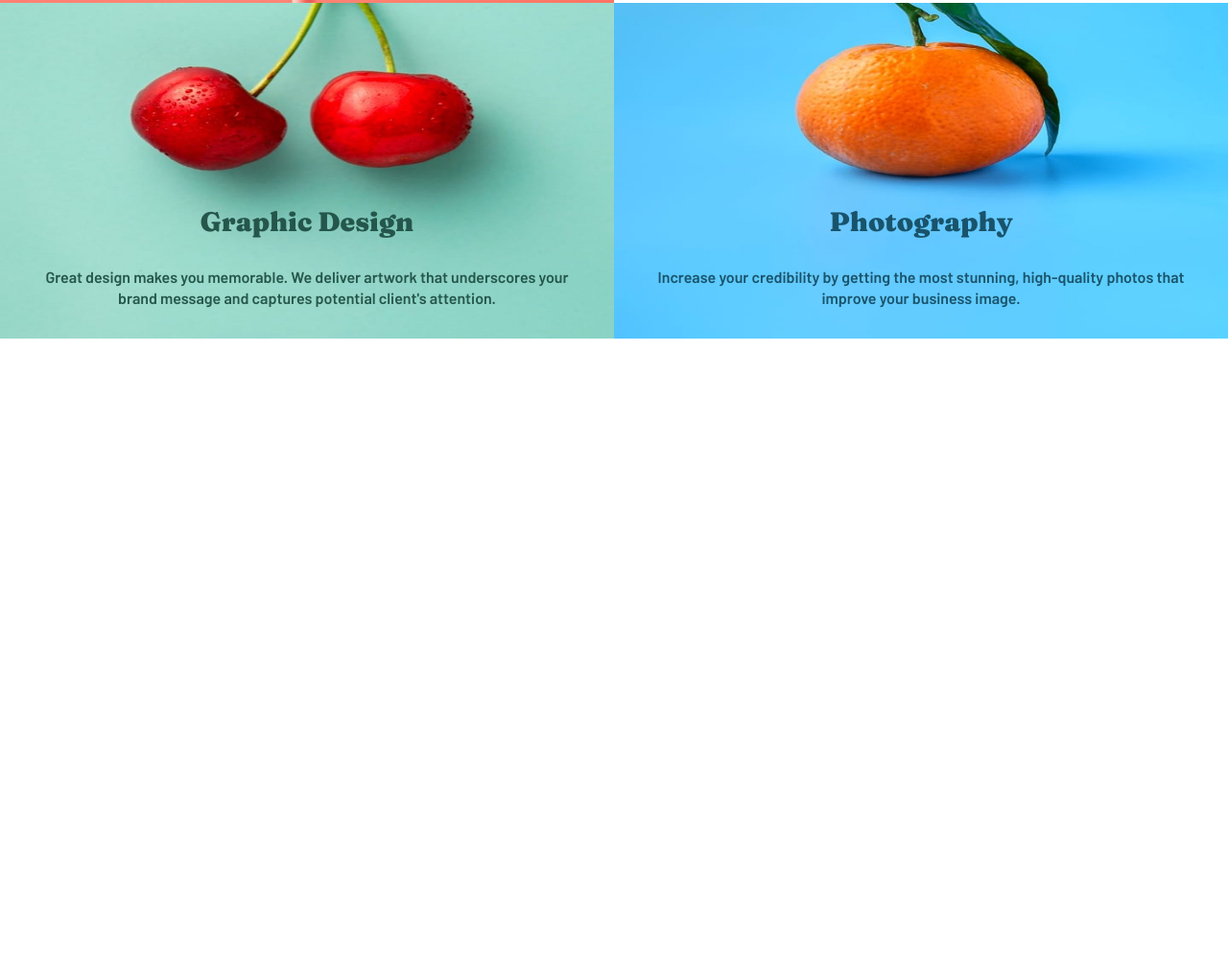
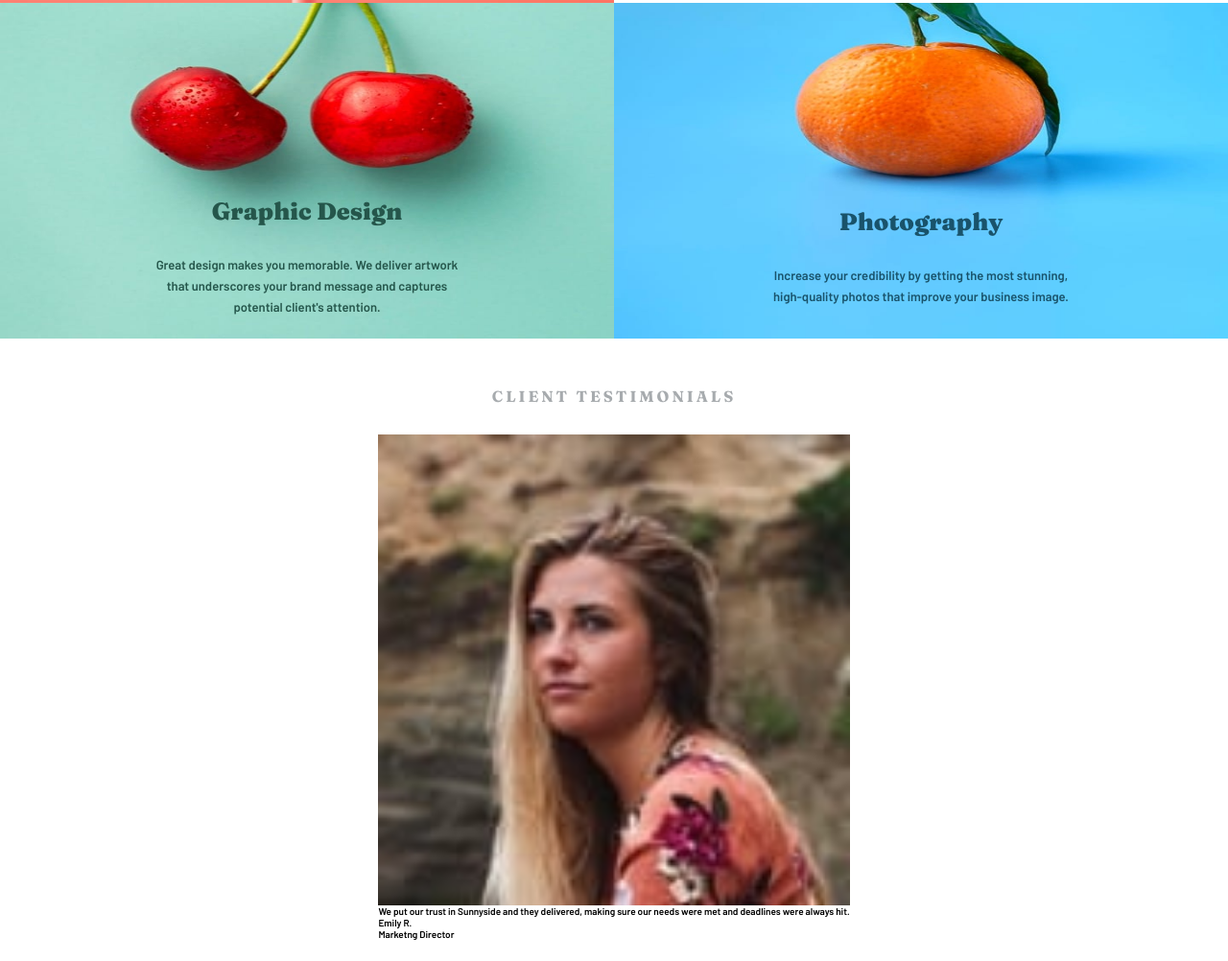
Before and after one commit to Juan2579/Sunnyside-Agency, a plain HTML site: page index.html in a window 1280 px wide. Shown: the part 1257-2259 px from the top of the page at 96% size. Before the commit the page ends 1610 px from the top, so only its background shows below. Drawn offline with Linux system fonts and the light colour scheme.

Commit message:
Clients section's basic structure and final structure of Graphic Design and Photography's sections

```diff
--- a/css/desktop.css
+++ b/css/desktop.css
@@ -107,3 +107,13 @@
 .graphic-design_container .graphic-design_information, .photography_container .photography_information{
     padding-bottom: 20px;
 }
+
+
+.graphic-design_information h2, .photography_information h2{
+    font-size: 2.5rem;
+}
+
+.graphic-design_information p, .photography_information p{
+    width: 55%;
+    font-size: 1.3rem;
+}
--- a/index.html
+++ b/index.html
@@ -89,6 +89,29 @@
         </div>
       </div>
     </section>
+
+    <section class="main-clients_container">
+      <h2>CLIENT TESTIMONIALS</h2>
+      <article class="client_container">
+        <img src="./assets/images/image-emily.jpg" alt="Photo of Emily R.">
+        <p class="client_experience">We put our trust in Sunnyside and they delivered, making sure our needs were met and deadlines were always hit.</p>
+        <p class="client_name">Emily R.</p>
+        <p class="client_role">Marketng Director</p>
+      </article>
+      <article class="client_container">
+        <img src="./assets/images/image-thomas.jpg" alt="Photo of Thomas S.">
+        <p class="client_experience">Sunnyside's enthusiasm coupled with their keen interest in our brand's success made it a satisfying and enjoyable experience.</p>
+        <p class="client_name">Thomas S.</p>
+        <p class="client_role">Chef Operating Officer</p>
+      </article>
+      <article class="client_container">
+        <img src="./assets/images/image-jennie.jpg" alt="Photo of Jennie F.">
+        <p class="client_experience">Increible end result! Our sales increased over 400% when we worked with Sunnyside. Highly recommended!</p>
+        <p class="client_name">Jennife F.</p>
+        <p class="client_role">Business Owner</p>
+      </article>
+    </section>
+
 </main>
 
 
--- a/style.css
+++ b/style.css
@@ -217,3 +217,28 @@ html{
     line-height: 2.2rem;
     font-weight: 400;
 }
+
+.main-clients_container{
+    width: 90%;
+    height: auto;
+    display: flex;
+    flex-direction: column;
+    gap: 30px;
+    align-items: center;
+    justify-items: center;
+    margin: 50px auto 45px auto;
+}
+.main-clients_container h2{
+    font-family: 'Fraunces', sans-serif;
+    font-size: 1.6rem;
+    font-weight: 400;
+    letter-spacing: 0.3rem;
+    color: var(--Grayish-blue);
+}
+
+.main-clients_container .client_container{
+    display: flex;
+    flex-direction: column;
+    align-content: center;
+    justify-items: center;
+}
```
